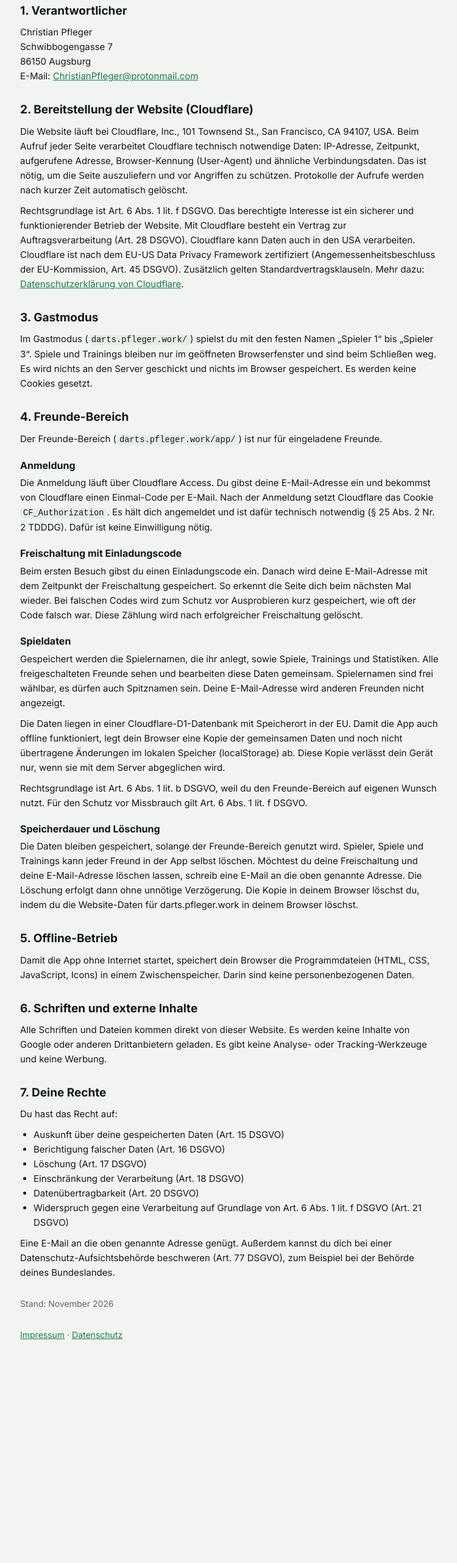
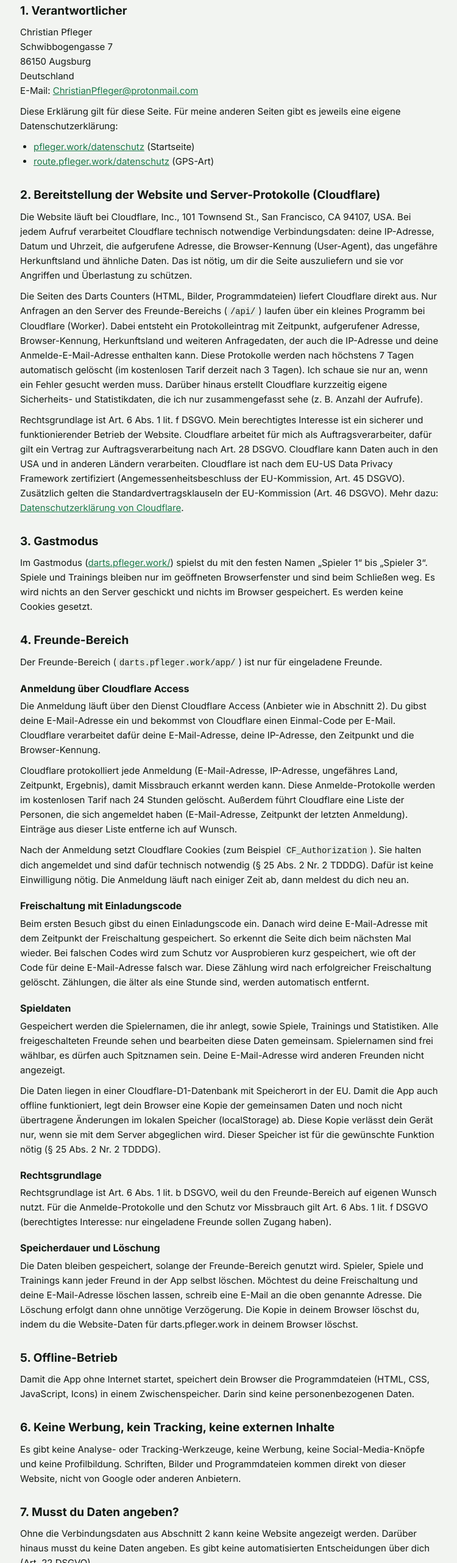
Before and after one commit to DerxRote/DartsDerRote, a website: page public/datenschutz.html in a window 1280 px wide. Shown: the part 237-2800 px from the top of the page at 61% size, without its empty margins (263-1013 px from the left). Before the commit the page ends 2495 px from the top, so only its background shows below. Drawn offline with Linux system fonts and the light colour scheme.

Commit message:
Impressum und Datenschutz vervollständigen und auf allen Seiten angleichen (#11)
Impressum nach § 5 DDG und § 18 MStV, gleich auf allen drei Seiten.
Datenschutz: Server-Protokolle (Workers Logs) mit Speicherdauer, Cloudflare als
Auftragsverarbeiter, Aufsichtsbehörde, Pflicht zur Bereitstellung, Querverweise.


Claude-Session: https://claude.ai/code/session_01DcdNTK5XpkXxyGdeFwj6si

Co-authored-by: Claude <noreply@anthropic.com>

```diff
--- a/public/datenschutz.html
+++ b/public/datenschutz.html
@@ -18,35 +18,52 @@
 <p class="lead">Kurz gesagt: Im Gastmodus wird nichts gespeichert. Im Freunde-Bereich werden nur deine E-Mail-Adresse und die Darts-Ergebnisse gespeichert, damit wir sie gemeinsam nutzen können. Es gibt kein Tracking, keine Werbung und keine Analyse-Werkzeuge.</p>
 
 <h2>1. Verantwortlicher</h2>
-<p>Christian Pfleger<br>Schwibbogengasse 7<br>86150 Augsburg<br>E-Mail: <a href="mailto:ChristianPfleger@protonmail.com">ChristianPfleger@protonmail.com</a></p>
+<p>Christian Pfleger<br>Schwibbogengasse 7<br>86150 Augsburg<br>Deutschland<br>E-Mail: <a href="mailto:ChristianPfleger@protonmail.com">ChristianPfleger@protonmail.com</a></p>
+<p>Diese Erklärung gilt für diese Seite. Für meine anderen Seiten gibt es jeweils eine eigene Datenschutzerklärung:</p>
+<ul>
+<li><a href="https://pfleger.work/datenschutz">pfleger.work/datenschutz</a> (Startseite)</li>
+<li><a href="https://route.pfleger.work/datenschutz">route.pfleger.work/datenschutz</a> (GPS-Art)</li>
+</ul>
 
-<h2>2. Bereitstellung der Website (Cloudflare)</h2>
-<p>Die Website läuft bei Cloudflare, Inc., 101 Townsend St., San Francisco, CA 94107, USA. Beim Aufruf jeder Seite verarbeitet Cloudflare technisch notwendige Daten: IP-Adresse, Zeitpunkt, aufgerufene Adresse, Browser-Kennung (User-Agent) und ähnliche Verbindungsdaten. Das ist nötig, um die Seite auszuliefern und vor Angriffen zu schützen. Protokolle der Aufrufe werden nach kurzer Zeit automatisch gelöscht.</p>
-<p>Rechtsgrundlage ist Art. 6 Abs. 1 lit. f DSGVO. Das berechtigte Interesse ist ein sicherer und funktionierender Betrieb der Website. Mit Cloudflare besteht ein Vertrag zur Auftragsverarbeitung (Art. 28 DSGVO). Cloudflare kann Daten auch in den USA verarbeiten. Cloudflare ist nach dem EU-US Data Privacy Framework zertifiziert (Angemessenheitsbeschluss der EU-Kommission, Art. 45 DSGVO). Zusätzlich gelten Standardvertragsklauseln. Mehr dazu: <a href="https://www.cloudflare.com/de-de/privacypolicy/" rel="noopener">Datenschutzerklärung von Cloudflare</a>.</p>
+<h2>2. Bereitstellung der Website und Server-Protokolle (Cloudflare)</h2>
+<p>Die Website läuft bei Cloudflare, Inc., 101 Townsend St., San Francisco, CA 94107, USA. Bei jedem Aufruf verarbeitet Cloudflare technisch notwendige Verbindungsdaten: deine IP-Adresse, Datum und Uhrzeit, die aufgerufene Adresse, die Browser-Kennung (User-Agent), das ungefähre Herkunftsland und ähnliche Daten. Das ist nötig, um dir die Seite auszuliefern und sie vor Angriffen und Überlastung zu schützen.</p>
+<p>Die Seiten des Darts Counters (HTML, Bilder, Programmdateien) liefert Cloudflare direkt aus. Nur Anfragen an den Server des Freunde-Bereichs (<code>/api/</code>) laufen über ein kleines Programm bei Cloudflare (Worker). Dabei entsteht ein Protokolleintrag mit Zeitpunkt, aufgerufener Adresse, Browser-Kennung, Herkunftsland und weiteren Anfragedaten, der auch die IP-Adresse und deine Anmelde-E-Mail-Adresse enthalten kann. Diese Protokolle werden nach höchstens 7 Tagen automatisch gelöscht (im kostenlosen Tarif derzeit nach 3 Tagen). Ich schaue sie nur an, wenn ein Fehler gesucht werden muss. Darüber hinaus erstellt Cloudflare kurzzeitig eigene Sicherheits- und Statistikdaten, die ich nur zusammengefasst sehe (z. B. Anzahl der Aufrufe).</p>
+<p>Rechtsgrundlage ist Art. 6 Abs. 1 lit. f DSGVO. Mein berechtigtes Interesse ist ein sicherer und funktionierender Betrieb der Website. Cloudflare arbeitet für mich als Auftragsverarbeiter, dafür gilt ein Vertrag zur Auftragsverarbeitung nach Art. 28 DSGVO. Cloudflare kann Daten auch in den USA und in anderen Ländern verarbeiten. Cloudflare ist nach dem EU-US Data Privacy Framework zertifiziert (Angemessenheitsbeschluss der EU-Kommission, Art. 45 DSGVO). Zusätzlich gelten die Standardvertragsklauseln der EU-Kommission (Art. 46 DSGVO). Mehr dazu: <a href="https://www.cloudflare.com/de-de/privacypolicy/" rel="noopener">Datenschutzerklärung von Cloudflare</a>.</p>
 
 <h2>3. Gastmodus</h2>
-<p>Im Gastmodus (<code>darts.pfleger.work/</code>) spielst du mit den festen Namen „Spieler 1“ bis „Spieler 3“. Spiele und Trainings bleiben nur im geöffneten Browserfenster und sind beim Schließen weg. Es wird nichts an den Server geschickt und nichts im Browser gespeichert. Es werden keine Cookies gesetzt.</p>
+<p>Im Gastmodus (<a href="/">darts.pfleger.work/</a>) spielst du mit den festen Namen „Spieler 1“ bis „Spieler 3“. Spiele und Trainings bleiben nur im geöffneten Browserfenster und sind beim Schließen weg. Es wird nichts an den Server geschickt und nichts im Browser gespeichert. Es werden keine Cookies gesetzt.</p>
 
 <h2>4. Freunde-Bereich</h2>
 <p>Der Freunde-Bereich (<code>darts.pfleger.work/app/</code>) ist nur für eingeladene Freunde.</p>
-<h3>Anmeldung</h3>
-<p>Die Anmeldung läuft über Cloudflare Access. Du gibst deine E-Mail-Adresse ein und bekommst von Cloudflare einen Einmal-Code per E-Mail. Nach der Anmeldung setzt Cloudflare das Cookie <code>CF_Authorization</code>. Es hält dich angemeldet und ist dafür technisch notwendig (§ 25 Abs. 2 Nr. 2 TDDDG). Dafür ist keine Einwilligung nötig.</p>
+
+<h3>Anmeldung über Cloudflare Access</h3>
+<p>Die Anmeldung läuft über den Dienst Cloudflare Access (Anbieter wie in Abschnitt 2). Du gibst deine E-Mail-Adresse ein und bekommst von Cloudflare einen Einmal-Code per E-Mail. Cloudflare verarbeitet dafür deine E-Mail-Adresse, deine IP-Adresse, den Zeitpunkt und die Browser-Kennung.</p>
+<p>Cloudflare protokolliert jede Anmeldung (E-Mail-Adresse, IP-Adresse, ungefähres Land, Zeitpunkt, Ergebnis), damit Missbrauch erkannt werden kann. Diese Anmelde-Protokolle werden im kostenlosen Tarif nach 24 Stunden gelöscht. Außerdem führt Cloudflare eine Liste der Personen, die sich angemeldet haben (E-Mail-Adresse, Zeitpunkt der letzten Anmeldung). Einträge aus dieser Liste entferne ich auf Wunsch.</p>
+<p>Nach der Anmeldung setzt Cloudflare Cookies (zum Beispiel <code>CF_Authorization</code>). Sie halten dich angemeldet und sind dafür technisch notwendig (§ 25 Abs. 2 Nr. 2 TDDDG). Dafür ist keine Einwilligung nötig. Die Anmeldung läuft nach einiger Zeit ab, dann meldest du dich neu an.</p>
+
 <h3>Freischaltung mit Einladungscode</h3>
-<p>Beim ersten Besuch gibst du einen Einladungscode ein. Danach wird deine E-Mail-Adresse mit dem Zeitpunkt der Freischaltung gespeichert. So erkennt die Seite dich beim nächsten Mal wieder. Bei falschen Codes wird zum Schutz vor Ausprobieren kurz gespeichert, wie oft der Code falsch war. Diese Zählung wird nach erfolgreicher Freischaltung gelöscht.</p>
+<p>Beim ersten Besuch gibst du einen Einladungscode ein. Danach wird deine E-Mail-Adresse mit dem Zeitpunkt der Freischaltung gespeichert. So erkennt die Seite dich beim nächsten Mal wieder. Bei falschen Codes wird zum Schutz vor Ausprobieren kurz gespeichert, wie oft der Code für deine E-Mail-Adresse falsch war. Diese Zählung wird nach erfolgreicher Freischaltung gelöscht. Zählungen, die älter als eine Stunde sind, werden automatisch entfernt.</p>
+
 <h3>Spieldaten</h3>
 <p>Gespeichert werden die Spielernamen, die ihr anlegt, sowie Spiele, Trainings und Statistiken. Alle freigeschalteten Freunde sehen und bearbeiten diese Daten gemeinsam. Spielernamen sind frei wählbar, es dürfen auch Spitznamen sein. Deine E-Mail-Adresse wird anderen Freunden nicht angezeigt.</p>
-<p>Die Daten liegen in einer Cloudflare-D1-Datenbank mit Speicherort in der EU. Damit die App auch offline funktioniert, legt dein Browser eine Kopie der gemeinsamen Daten und noch nicht übertragene Änderungen im lokalen Speicher (localStorage) ab. Diese Kopie verlässt dein Gerät nur, wenn sie mit dem Server abgeglichen wird.</p>
-<p>Rechtsgrundlage ist Art. 6 Abs. 1 lit. b DSGVO, weil du den Freunde-Bereich auf eigenen Wunsch nutzt. Für den Schutz vor Missbrauch gilt Art. 6 Abs. 1 lit. f DSGVO.</p>
+<p>Die Daten liegen in einer Cloudflare-D1-Datenbank mit Speicherort in der EU. Damit die App auch offline funktioniert, legt dein Browser eine Kopie der gemeinsamen Daten und noch nicht übertragene Änderungen im lokalen Speicher (localStorage) ab. Diese Kopie verlässt dein Gerät nur, wenn sie mit dem Server abgeglichen wird. Dieser Speicher ist für die gewünschte Funktion nötig (§ 25 Abs. 2 Nr. 2 TDDDG).</p>
+
+<h3>Rechtsgrundlage</h3>
+<p>Rechtsgrundlage ist Art. 6 Abs. 1 lit. b DSGVO, weil du den Freunde-Bereich auf eigenen Wunsch nutzt. Für die Anmelde-Protokolle und den Schutz vor Missbrauch gilt Art. 6 Abs. 1 lit. f DSGVO (berechtigtes Interesse: nur eingeladene Freunde sollen Zugang haben).</p>
+
 <h3>Speicherdauer und Löschung</h3>
 <p>Die Daten bleiben gespeichert, solange der Freunde-Bereich genutzt wird. Spieler, Spiele und Trainings kann jeder Freund in der App selbst löschen. Möchtest du deine Freischaltung und deine E-Mail-Adresse löschen lassen, schreib eine E-Mail an die oben genannte Adresse. Die Löschung erfolgt dann ohne unnötige Verzögerung. Die Kopie in deinem Browser löschst du, indem du die Website-Daten für darts.pfleger.work in deinem Browser löschst.</p>
 
 <h2>5. Offline-Betrieb</h2>
 <p>Damit die App ohne Internet startet, speichert dein Browser die Programmdateien (HTML, CSS, JavaScript, Icons) in einem Zwischenspeicher. Darin sind keine personenbezogenen Daten.</p>
 
-<h2>6. Schriften und externe Inhalte</h2>
-<p>Alle Schriften und Dateien kommen direkt von dieser Website. Es werden keine Inhalte von Google oder anderen Drittanbietern geladen. Es gibt keine Analyse- oder Tracking-Werkzeuge und keine Werbung.</p>
+<h2>6. Keine Werbung, kein Tracking, keine externen Inhalte</h2>
+<p>Es gibt keine Analyse- oder Tracking-Werkzeuge, keine Werbung, keine Social-Media-Knöpfe und keine Profilbildung. Schriften, Bilder und Programmdateien kommen direkt von dieser Website, nicht von Google oder anderen Anbietern.</p>
 
-<h2>7. Deine Rechte</h2>
+<h2>7. Musst du Daten angeben?</h2>
+<p>Ohne die Verbindungsdaten aus Abschnitt 2 kann keine Website angezeigt werden. Darüber hinaus musst du keine Daten angeben. Es gibt keine automatisierten Entscheidungen über dich (Art. 22 DSGVO).</p>
+
+<h2>8. Deine Rechte</h2>
 <p>Du hast das Recht auf:</p>
 <ul>
 <li>Auskunft über deine gespeicherten Daten (Art. 15 DSGVO)</li>
@@ -56,7 +73,11 @@
 <li>Datenübertragbarkeit (Art. 20 DSGVO)</li>
 <li>Widerspruch gegen eine Verarbeitung auf Grundlage von Art. 6 Abs. 1 lit. f DSGVO (Art. 21 DSGVO)</li>
 </ul>
-<p>Eine E-Mail an die oben genannte Adresse genügt. Außerdem kannst du dich bei einer Datenschutz-Aufsichtsbehörde beschweren (Art. 77 DSGVO), zum Beispiel bei der Behörde deines Bundeslandes.</p>
+<p>Eine formlose E-Mail an <a href="mailto:ChristianPfleger@protonmail.com">ChristianPfleger@protonmail.com</a> genügt.</p>
+<p>Außerdem kannst du dich bei einer Datenschutz-Aufsichtsbehörde beschweren (Art. 77 DSGVO), zum Beispiel bei der Behörde deines Wohnorts. Für mich zuständig ist das Bayerische Landesamt für Datenschutzaufsicht (BayLDA), Promenade 18, 91522 Ansbach, <a href="https://www.lda.bayern.de" rel="noopener">www.lda.bayern.de</a>.</p>
+
+<h2>9. Änderungen</h2>
+<p>Wenn sich an den Seiten etwas ändert, passe ich diese Datenschutzerklärung an. Es gilt die Fassung, die hier steht.</p>
 
 <p class="legal-date">Stand: November 2026</p>
 <p class="legal-links"><a href="/impressum">Impressum</a> · <a href="/datenschutz">Datenschutz</a></p>
--- a/src/worker.js
+++ b/src/worker.js
@@ -135,6 +135,8 @@ async function postJoin(request, env, user) {
   if (await isMember(env, user.email)) return json({ ok: true, member: true });
 
   const now = Math.floor(Date.now() / 1000);
+  // Abgelaufene Zählungen falscher Versuche entfernen (Datensparsamkeit, siehe Datenschutzerklärung).
+  await env.DB.prepare('DELETE FROM join_attempts WHERE ?1 - window_start >= ?2').bind(now, FAILURE_WINDOW).run();
   const att = await env.DB.prepare('SELECT failures, window_start FROM join_attempts WHERE email = ?1').bind(user.email).first();
   const inWindow = att && now - att.window_start < FAILURE_WINDOW;
   if (inWindow && att.failures >= MAX_FAILURES) {
```
Also changed, not shown: public/impressum.html (+11 -3 lines).
